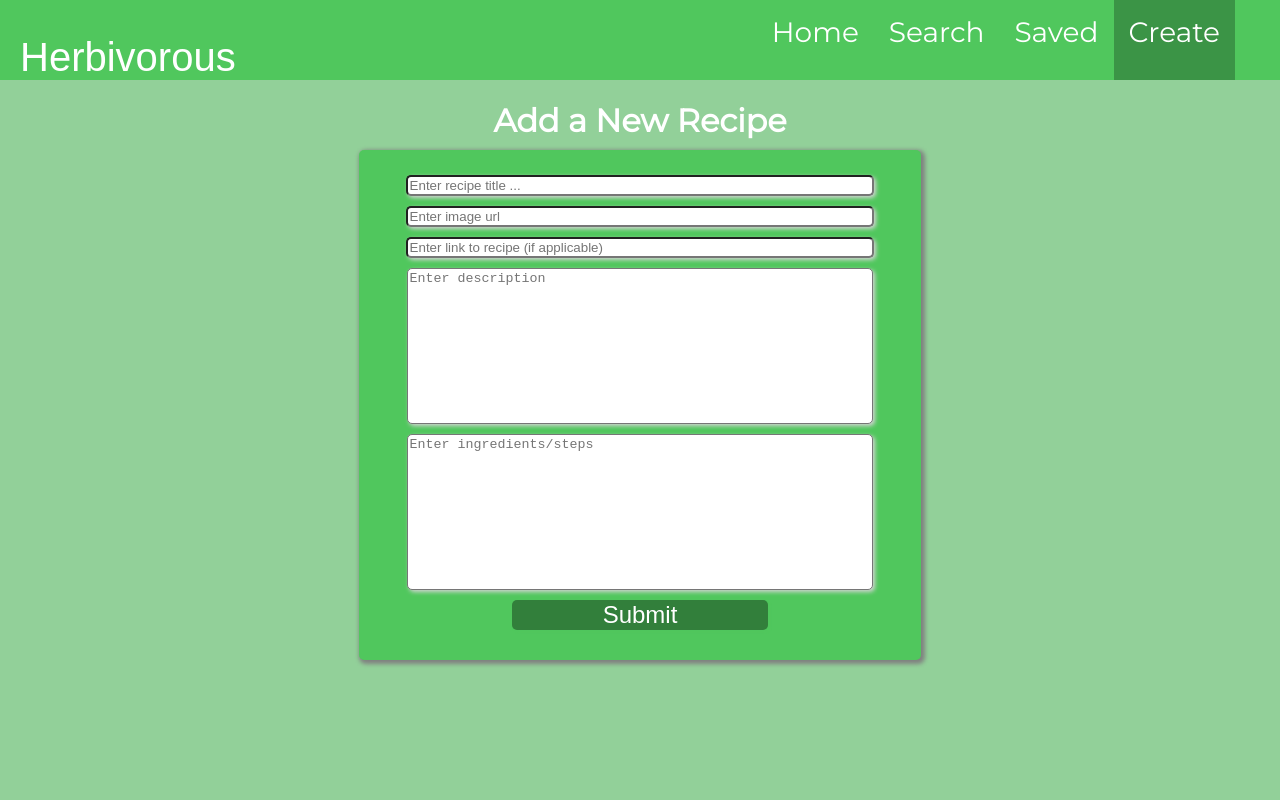
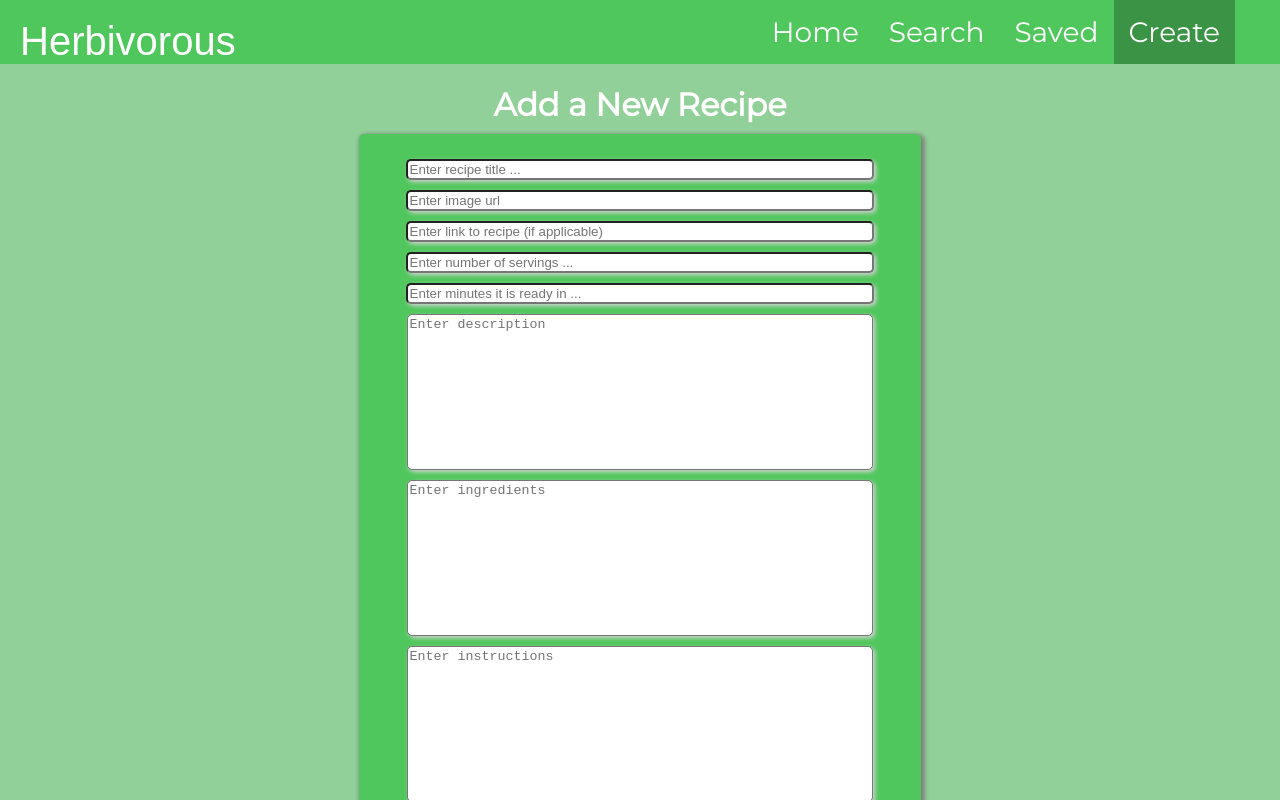
Before and after one commit to Pete-Fowler/herbivorous, a React (Create React App) app: page /submit in a window 1280 px wide. Built offline with nearby package versions, Linux system fonts and the light colour scheme; no server answers; data requests are answered from the project's data file; a web font is replaced by a local one.

Commit message:
Draft new form and details

```diff
--- a/db.json
+++ b/db.json
@@ -1,40 +1,22 @@
 {
   "recipes": [
-    {
-      "id": 1095745,
-      "title": "Mushroom Hummus Crostini",
-      "isLiked": true,
-      "imageUrl": "https://spoonacular.com/recipeImages/1095745-312x231.jpg"
-    },
-    {
-      "id": 658503,
-      "title": "Roasted Beet Hummus",
-      "isLiked": true,
-      "imageUrl": "https://spoonacular.com/recipeImages/658503-312x231.jpg"
-    },
-    {
-      "id": 663092,
-      "title": "Thai Coconut Curry Soup",
-      "isLiked": true,
-      "imageUrl": "https://spoonacular.com/recipeImages/663092-312x231.jpg"
-    },
     {
       "id": 640194,
       "title": "Country Breakfast: Tofu and Veggie Scramble With Home Fries",
       "isLiked": true,
-      "imageUrl": "https://spoonacular.com/recipeImages/640194-312x231.jpg"
+      "image": "https://spoonacular.com/recipeImages/640194-312x231.jpg"
+    },
+    {
+      "id": 663500,
+      "title": "Tofu Chickpeas Lettuce Wraps",
+      "isLiked": true,
+      "image": "https://spoonacular.com/recipeImages/663500-312x231.jpg"
     },
     {
       "id": 661223,
       "title": "Spicy Vegan Chili",
       "isLiked": true,
-      "imageUrl": "https://spoonacular.com/recipeImages/661223-312x231.jpg"
-    },
-    {
-      "id": 659689,
-      "title": "Seasonal Autumn Stew",
-      "isLiked": true,
-      "imageUrl": "https://spoonacular.com/recipeImages/659689-312x231.jpg"
+      "image": "https://spoonacular.com/recipeImages/661223-312x231.jpg"
     }
   ]
 }
--- a/src/components/App.js
+++ b/src/components/App.js
@@ -79,7 +79,7 @@ function App() {
         <Route path='/saved' element={<Saved recipes={savedRecipes}
           removeRecipe={removeRecipe} />} />
         <Route path='/submit' element={<Submit addRecipe={addRecipe}/>} />
-        <Route path='/details/:id' element={<Details />} />
+        <Route path='/details/:type/:id' element={<Details />} />
       </Routes>
     </div>
   );
--- a/src/components/Details.js
+++ b/src/components/Details.js
@@ -4,24 +4,33 @@ import parse from 'html-react-parser';
 import { useParams } from 'react-router-dom';
 
 function Details() {
-  const { id } = useParams();
+  const { type, id } = useParams();
   const [ details, setDetails ] = useState({});
   const [ loaded, setLoaded ] = useState(false);
   const key = '7c9862ec65e5475e978e284fa042e7df';
 
   useEffect(() => {
-    fetch(`https://api.spoonacular.com/recipes/${id}/information?apiKey=${key}`)
+    if(type === 'API') {
+      fetch(`https://api.spoonacular.com/recipes/${id}/information?apiKey=${key}`)
+      .then(res => res.json())
+      .then(data => {
+        setDetails(data);
+        setLoaded(loaded => 'API');
+      })
+      .catch(err => console.log(err.message));
+   } else if(type === 'user-created') {
+    fetch(`http://localhost:3000/recipes/${id}`)
     .then(res => res.json())
     .then(data => {
       setDetails(data);
-      setLoaded(loaded => true);
-      console.log(data);
-    })
-    .catch(err => console.log(err.message));
+      setLoaded(loaded => 'user-created');
+    });
+   }
   }, [])
 
   return (
-    loaded !== false ? (<div id='details'>
+    loaded === 'API' ?
+      (<div id='details'>
         <div id='text'>
           <img src={details.image} alt={details.title}/>
           <h1>{details.title}</h1>
@@ -38,6 +47,23 @@ function Details() {
           <div id='instructions'>{parse(details.instructions)}</div>
         </div>
     </div>)
+    : loaded === 'user-created' ?
+    (<div id='details'>
+      <div id='text'>
+        <img src={details.image} alt={details.title}/>
+        <h1>{details.title}</h1>
+        <h3 id='meta-data'>
+          <span id='servings'>Serves: {details.servings}  |  </span>
+          <span id='time'>Ready in: {details.readyInMinutes} min.</span>
+        </h3>
+        <p id='summary'>{parse(details.summary)}</p>
+        <h3>Ingredients</h3>
+        <p id='ingredients'>{details.ingredients}
+        </p>
+        <h3>Instructions</h3>
+        <div id='instructions'>{parse(details.instructions)}</div>
+      </div>
+    </div>)
     : <h1> Loading ... </h1>
   )
 }
--- a/src/components/Recipe.js
+++ b/src/components/Recipe.js
@@ -2,7 +2,7 @@ import '../styles/Recipe.css';
 import React, { useState } from 'react';
 import { useNavigate } from 'react-router-dom';
 
-function Recipe({ id, imageUrl, isLiked = false, title, addRecipe, removeRecipe }) {
+function Recipe({ id, image, isLiked = false, title, type = 'API', addRecipe, removeRecipe }) {
   const [ liked, setLiked ] = useState(isLiked);
   const navigate = useNavigate();
 
@@ -14,7 +14,7 @@ function Recipe({ id, imageUrl, isLiked = false, title, addRecipe, removeRecipe
         headers: {
           'Content-Type': 'application/json'
         },
-        body: JSON.stringify({id: id, title: title, isLiked: true, imageUrl: imageUrl})
+        body: JSON.stringify({id: id, title: title, isLiked: true, image: image})
       })
       .then(res => res.json())
       .then(data => addRecipe(data));
@@ -32,11 +32,11 @@ function Recipe({ id, imageUrl, isLiked = false, title, addRecipe, removeRecipe
   }
 
   function toShowDetails() {
-    navigate(`/details/${id}`);
+      navigate(`/details/${type}/${id}`);
   }
 
   return <div className='recipe' onClick={toShowDetails}>
-    <div id='image-box' style={{backgroundImage: `url(${imageUrl})`}} />
+    <div id='image-box' style={{backgroundImage: `url(${image})`}} />
     <h2>{title}</h2>
     <div id='likeBtn' onClick={like}>{liked ? '❤️' : '🤍'}</div>
   </div>
--- a/src/components/RecipeList.js
+++ b/src/components/RecipeList.js
@@ -11,11 +11,12 @@ function RecipeList({ list, addRecipe, removeRecipe, showDetails }) {
       key={item.id}
       id={item.id}
       description={item.description}
-      imageUrl={item.image}
+      image={item.image}
       link={item.link}
       steps={item.steps}
       title={item.title}
       isLiked={item.isLiked}
+      type={item.type}
       addRecipe={addRecipe}
       removeRecipe={removeRecipe}
       showDetails={showDetails}
--- a/src/components/Saved.js
+++ b/src/components/Saved.js
@@ -2,17 +2,17 @@ import '../styles/Saved.css';
 import React from 'react';
 import Recipe from './Recipe';
 
-function Saved({ recipes, removeRecipe, showDetails }) {
+function Saved({ recipes, removeRecipe }) {
 
   const cards = recipes.map(item =>
     <Recipe
       key={item.id}
       id={item.id}
-      imageUrl={item.imageUrl}
+      image={item.image}
       title={item.title}
       isLiked={item.isLiked}
+      type={item.type}
       removeRecipe={removeRecipe}
-      showDetails={showDetails}
     />)
 
   return <div id='saved'>
--- a/src/components/Submit.js
+++ b/src/components/Submit.js
@@ -3,7 +3,7 @@ import { useNavigate } from 'react-router-dom';
 import '../styles/Submit.css';
 
 function Submit({ addRecipe }) {
-  const [formData, setFormData ] = useState({isLiked: true});
+  const [formData, setFormData ] = useState({isLiked: true, type: 'user-created'});
   const navigate = useNavigate();
 
   function handleChange(e) {
@@ -39,7 +39,7 @@ function Submit({ addRecipe }) {
       <input type='url'
         name='imageUrl'
         placeholder='Enter image url'
-        value={formData.imageUrl}
+        value={formData.image}
         onChange={handleChange}>
       </input>
         <input type='url'
@@ -48,14 +48,33 @@ function Submit({ addRecipe }) {
         value={formData.link}
         onChange={handleChange}>
       </input>
-      <textarea name='description'
+      <input type='servings'
+        name='title'
+        placeholder='Enter number of servings ...'
+        value={formData.title}
+        onChange={handleChange}>
+      </input>
+      <input type='text'
+        name='readyInMinutes'
+        placeholder='Enter minutes it is ready in ...'
+        value={formData.title}
+        onChange={handleChange}>
+      </input>
+      <textarea name='summary'
         placeholder='Enter description'
         value={formData.description}
         onChange={handleChange}
         rows='10' cols='40'>
       </textarea>
-      <textarea name='steps'
-        placeholder='Enter ingredients/steps'
+      <textarea name='ingredients'
+        placeholder='Enter ingredients'
+        value={formData.steps}
+        onChange={handleChange}
+        rows='10'
+        cols='40'>
+      </textarea>
+      <textarea name='instructions'
+        placeholder='Enter instructions'
         value={formData.steps}
         onChange={handleChange}
         rows='10'
--- a/src/styles/Recipe.css
+++ b/src/styles/Recipe.css
@@ -4,6 +4,7 @@
   border: 1px solid white;
   padding: 0px;
   width: 300px;
+  height: 300px;
   border-radius: 5px;
   box-shadow: 2px 2px 4px #3B9446;
 }
```
Also changed, not shown: 1 other file (tests, documents, lock files or other folders).
